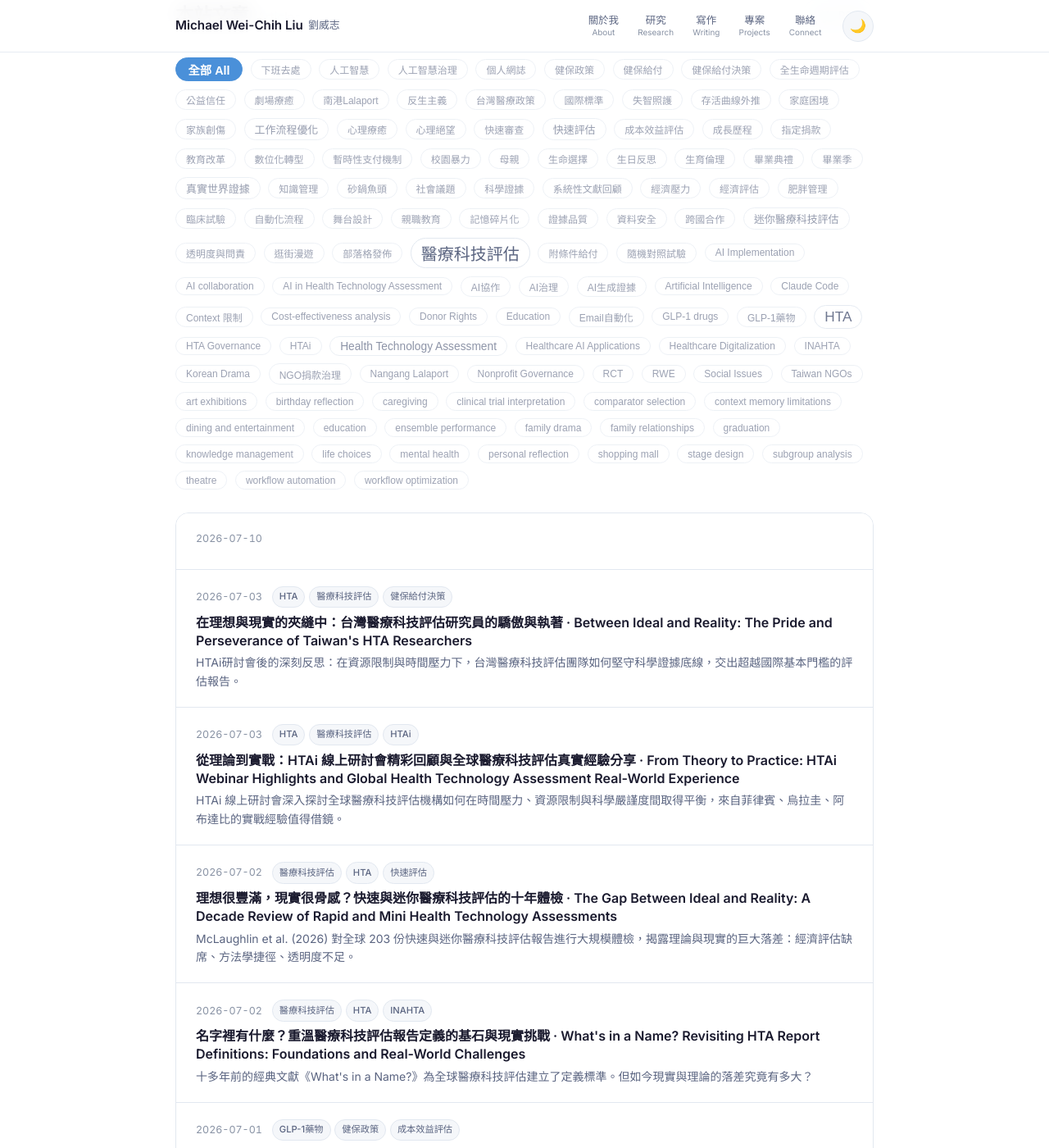
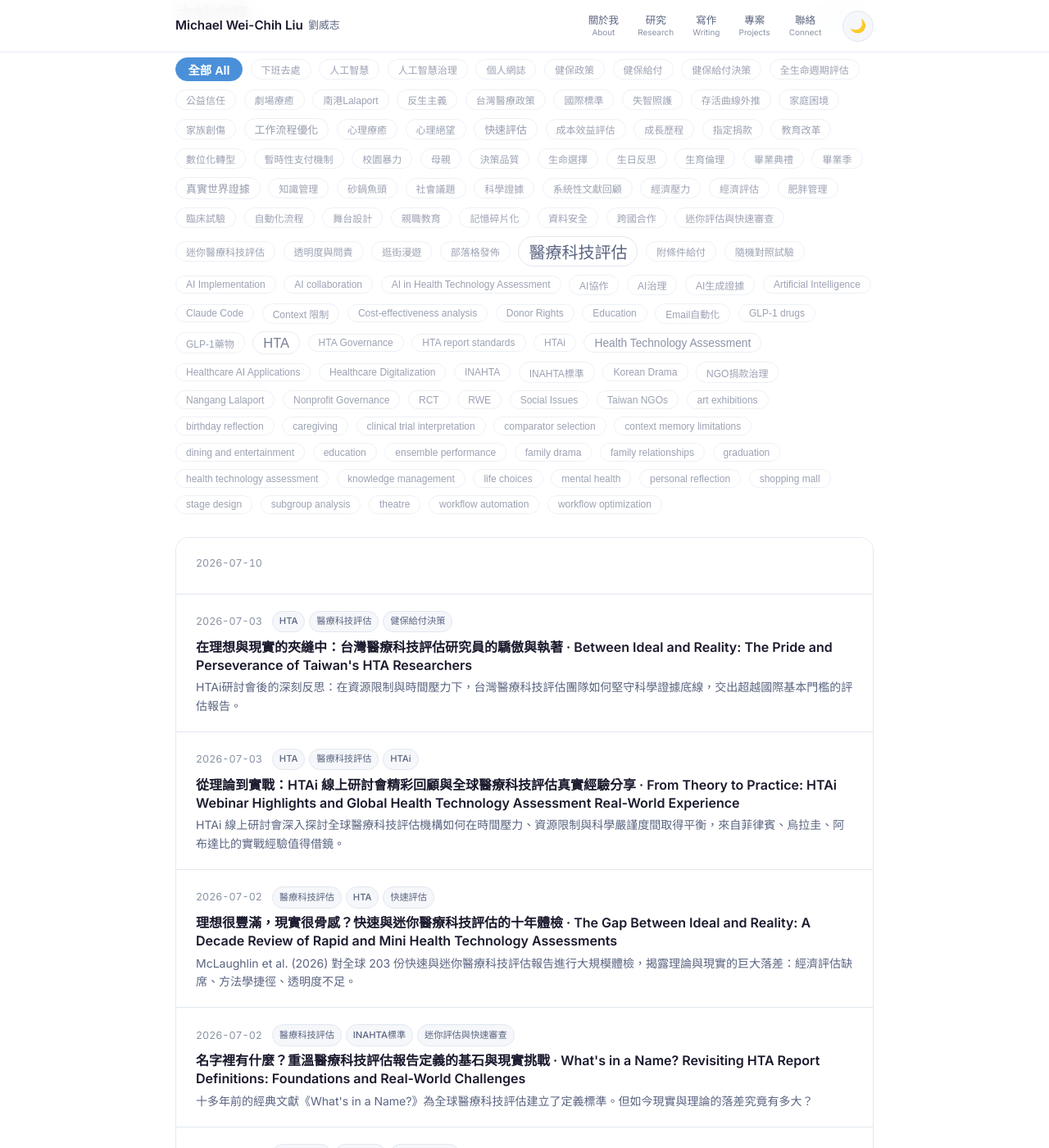
Before and after one commit to liuweichihtw-0624/liuweichihtw-0624.github.io, a Jekyll site: the page built from writing.html, in a window 1280 px wide and 1400 px high, scrolled down 306 px. Shown: the whole window at 82% size. Built offline with Jekyll 4.4.1, drawn with Linux system fonts in a browser that asks for light colours.

Commit message:
retag: update tags for 2026-07-02-hta-name-definition-reality-gap.md

```diff
--- a/_posts/2026-07-02-hta-name-definition-reality-gap.md
+++ b/_posts/2026-07-02-hta-name-definition-reality-gap.md
@@ -2,7 +2,7 @@
 layout: post
 title: "名字裡有什麼？重溫醫療科技評估報告定義的基石與現實挑戰 · What's in a Name? Revisiting HTA Report Definitions: Foundations and Real-World Challenges"
 date: 2026-07-02 14:46:37 +0800
-tags: ["醫療科技評估", "HTA", "INAHTA", "快速審查", "迷你醫療科技評估", "證據品質"]
+tags: ["醫療科技評估", "INAHTA標準", "迷你評估與快速審查", "決策品質", "HTA report standards", "INAHTA", "health technology assessment"]
 publish: true
 syndicate: []
 excerpt: "十多年前的經典文獻《What's in a Name?》為全球醫療科技評估建立了定義標準。但如今現實與理論的落差究竟有多大？"
```
